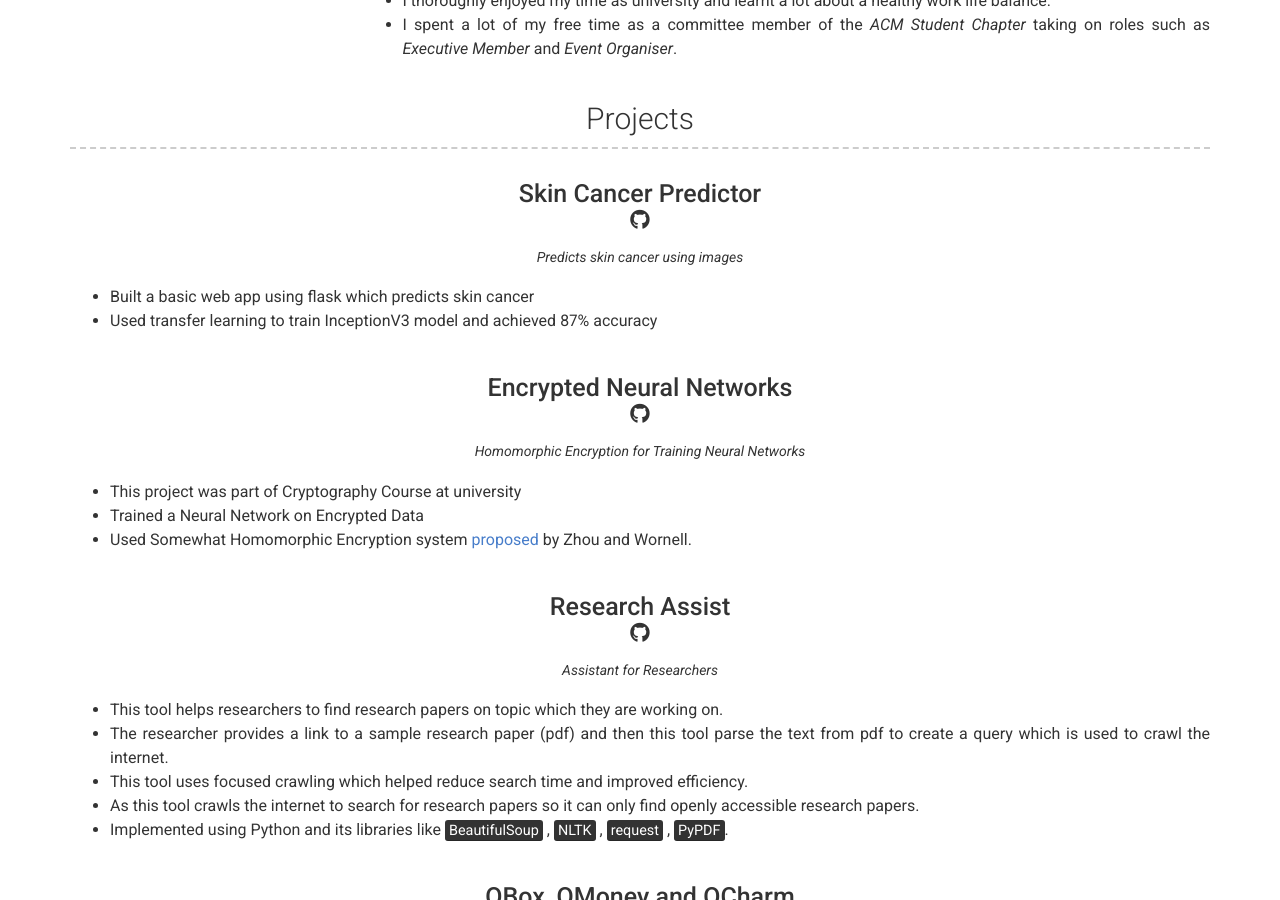
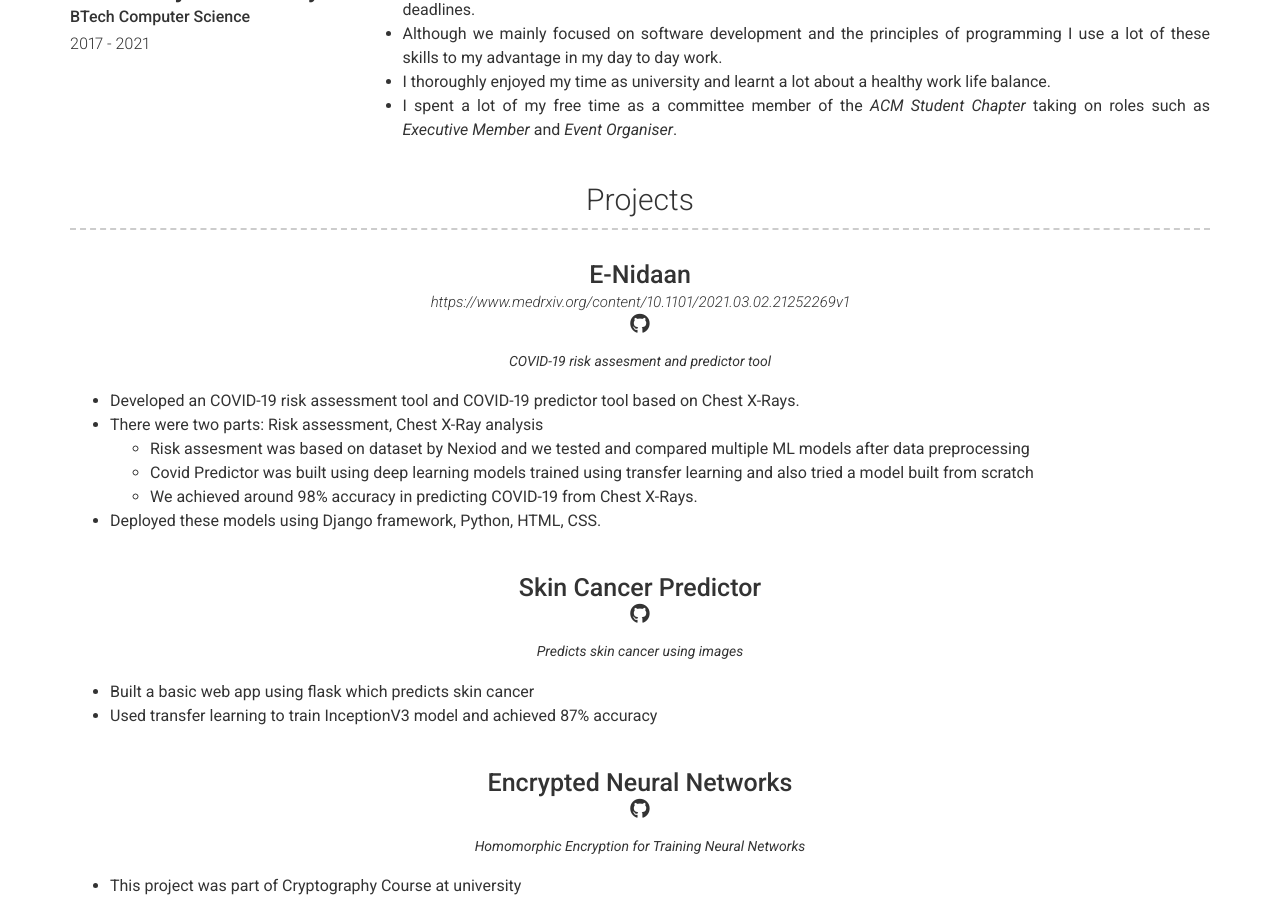
Before and after one commit to makeavish/myCV, a Jekyll site: the page built from index.md, in a window 1280 px wide and 900 px high, scrolled down 1321 px. Built offline with Jekyll 4.4.1, drawn with Linux system fonts in a browser that asks for light colours; nearby versions of some CDN libraries; some of the changed text lies outside the part shown.

Commit message:
add new project and update resume

```diff
--- a/_config.yml
+++ b/_config.yml
@@ -15,7 +15,7 @@ darkmode: false
 # Social links
 download_resume: columbia.jpg # made changes in _includes/header.html
 twitter_username: makeavish11
-github_username:  makeavish
+github_username: makeavish
 # stackoverflow_username: "00000001"
 # dribbble_username: jekyll
 # facebook_username: jekyll
@@ -30,9 +30,9 @@ linkedin_username: makeavish
 
 # Additional icon links
 additional_links:
-- title: Goodreads
-  icon: fa-goodreads-g
-  url:  https://www.goodreads.com/makeavish
+  - title: Goodreads
+    icon: fa-goodreads-g
+    url: https://www.goodreads.com/makeavish
 # - title: another link
 #   icon: font awesome brand icon name (eg. fa-twitter) (https://fontawesome.com/icons?d=gallery&s=brands&m=free)
 #   url: Link url (eg. https://google.com)
@@ -47,11 +47,15 @@ additional_links:
 # about_title: About Me (Use this to override about section title)
 about_profile_image: images/profile.jpg
 about_content: | # this will include new lines to allow paragraphs
-   Hi, my name's Vishal and I'm senior at BML Munjal University. I have experience in Backend Development, Machine Learning, Algorithms, Data Analytics, etc. I have worked at a number of companies gaining teamwork and leadership skills.
+  Hi, Vishal here!
 
-   I have worked with a range of different languages and frameworks and I am always looking for opportunities to work with something new. The things that I currently have the most experience working with are: <mark>Python</mark> ,  <mark>Go</mark> , <mark>C++</mark> , <mark>Java</mark> , <mark>git</mark> , <mark>Docker</mark>.
+  Here goes my brief intro:
 
-   I am looking for opportunities that allow me to apply Computational Thinking and Algorithmic problem solving skills to help solve problems that make impact on a big scale and further enhance my knowledge.
+  I am currently working as Software Engineer Intern at [OkCredit](https://okcredit.in/) where I am developing internal tools and applications. I have previously interned with [ePlane.ai](https://eplane.ai) as deep learning engineer. I have experience in Backend Development, Machine Learning, Algorithms, Data Analytics, etc. I have worked at a number of companies gaining teamwork and leadership skills.
+
+  I have worked with a range of different languages and frameworks and I am always looking for opportunities to work with something new. The things that I currently have the most experience working with are: <mark>Python</mark> ,  <mark>Go</mark> , <mark>C++</mark> , <mark>Java</mark> , <mark>Ruby</mark> , <mark>git</mark> , <mark>Docker</mark>.
+
+  I am looking for opportunities that allow me to apply Computational Thinking and Algorithmic problem solving skills to help solve problems that make impact on a big scale and further enhance my knowledge.
 # Projects Section
 # projects_title: Projects #(Use this to override about projects section title)
 
@@ -66,7 +70,7 @@ more_title: A Little More About Me #(Use this to override about more section tit
 more_content: | # this will include new lines to allow paragraphs
   **Achievements**
   - Won ”Ace of Impacts” award in OkHackathon 2.0
-  - Ranked among top 100(120,000+ participants) Hackwithinfy 2020
+  - Ranked among top 100(167,000+ participants) Hackwithinfy 2020
   - Won College SIH Hackathon and Qualified for SIH Finals
   - Qualified for Crio Launch program (Among top 300/10000)
   - ACM [ICPC](https://icpc.global/ICPCID/OGBPOQQ406DP) Kanpur Regional Round(37/106)
@@ -74,9 +78,9 @@ more_content: | # this will include new lines to allow paragraphs
   - Alibaba Tianchi NLP Hackathon(1/40)
 
   Alongside my interests in networks and software engineering some of my other interests and hobbies are:
-   - Reading books (Non-Fiction) and Listening Podcasts
-   - Recently started writing on my [blog](https://vishalsharma.dev)
-   - Networking with Professions and People
+   - Reading books (Non-Fiction) and listening podcasts
+   - Planning(since last 3 months😅) to start writing on my [blog](https://vishalsharma.dev)
+   - Networking with Professionals and diverse people
    - Playing Basketball and Badminton
    - Meditation
 # Footer
@@ -91,17 +95,18 @@ sass:
   style: compressed
 
 plugins:
- - jekyll-seo-tag
+  - jekyll-seo-tag
 
-exclude : [
-  "Gemfile",
-  "Gemfile.lock",
-  "node_modules",
-  "vendor/bundle/",
-  "vendor/cache/",
-  "vendor/gems/",
-  "vendor/ruby/",
-  "lib/",
-  "scripts/",
-  "docker-compose.yml",
+exclude:
+  [
+    "Gemfile",
+    "Gemfile.lock",
+    "node_modules",
+    "vendor/bundle/",
+    "vendor/cache/",
+    "vendor/gems/",
+    "vendor/ruby/",
+    "lib/",
+    "scripts/",
+    "docker-compose.yml",
   ]
--- a/_data/projects.yml
+++ b/_data/projects.yml
@@ -7,6 +7,21 @@
 #     Short overview of the project (optional)
 #   description: | # this will include new lines to allow paragraphs
 #     Description about the work on/with the project
+- layout: top-middle
+  name: E-Nidaan
+  link: https://www.medrxiv.org/content/10.1101/2021.03.02.21252269v1
+  github: eNidaan
+  # dates: Jan 2020 - Apr 2020
+  quote: >
+    COVID-19 risk assesment and predictor tool
+  description: | # this will include new lines to allow paragraphs
+    - Developed an COVID-19 risk assessment tool and COVID-19 predictor tool based on Chest X-Rays.
+    - There were two parts: Risk assessment, Chest X-Ray analysis
+      - Risk assesment was based on dataset by Nexiod and we tested and compared multiple ML models after data preprocessing
+      - Covid Predictor was built using deep learning models trained using transfer learning and also tried a model built from scratch
+      - We achieved around 98% accuracy in predicting COVID-19 from Chest X-Rays.
+    - Deployed these models using Django framework, Python, HTML, CSS.
+
 - layout: top-middle
   name: Skin Cancer Predictor
   github: makeavish/SkinCancerPredictor
```
Also changed, not shown: 1 other file.
